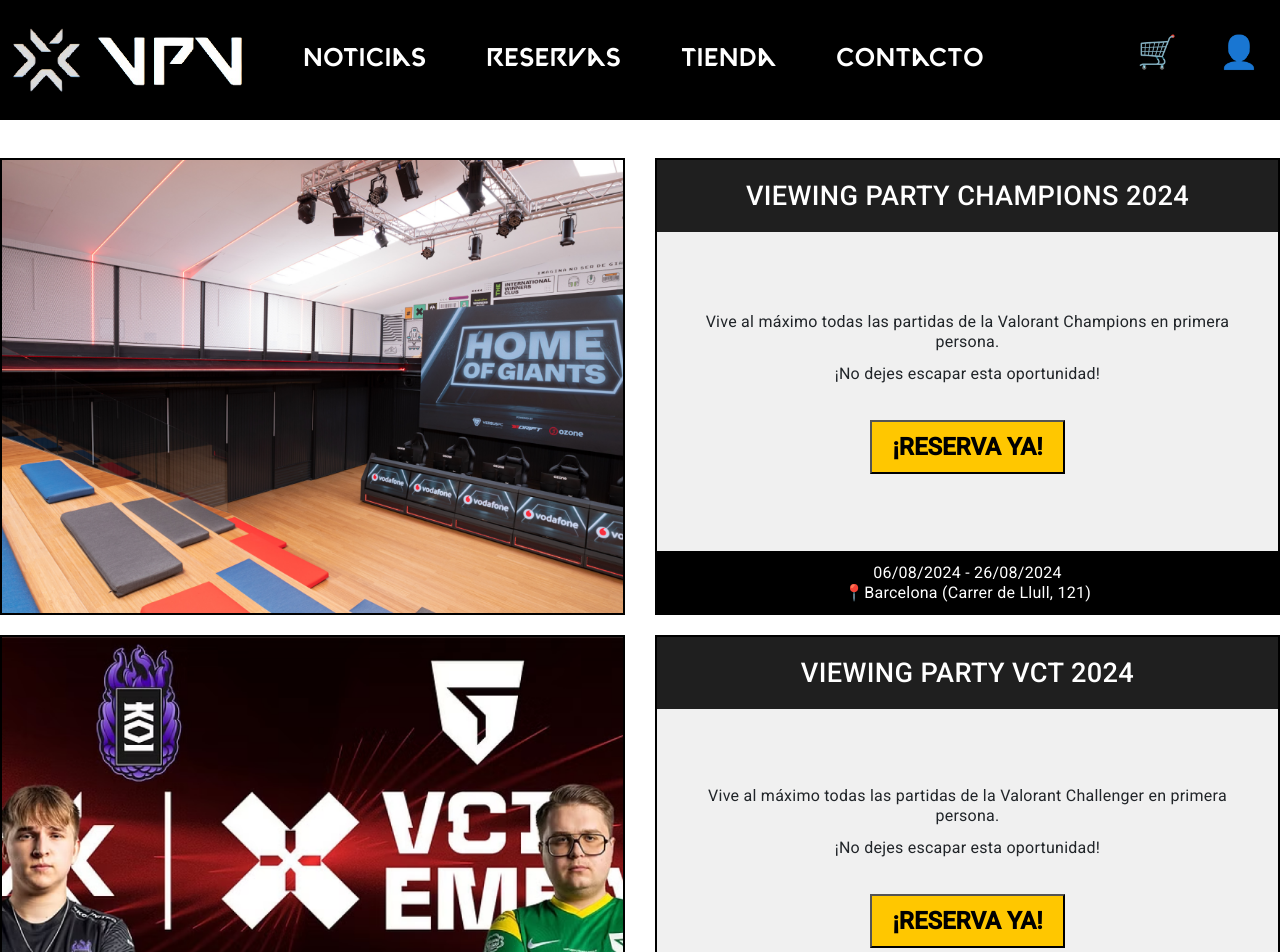
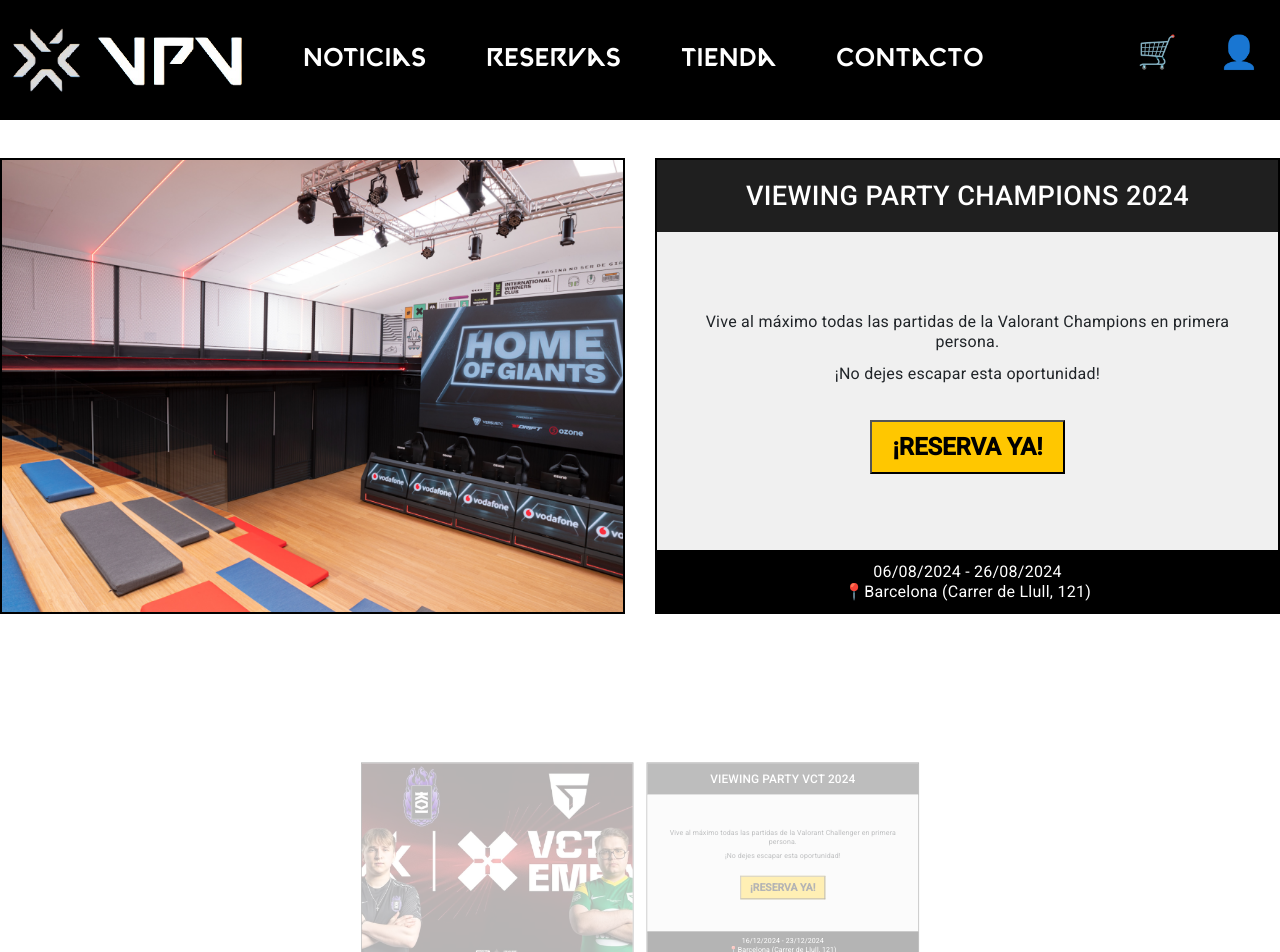
Before and after one commit to ivanalggon/ViewingPartyValorant, an Angular app: page /noticias in a window 1280 px wide. Shown: the top 952 px of the page. Built offline with nearby package versions, Linux system fonts and the light colour scheme.

Commit message:
sin acabar animaciones home

```diff
--- a/src/app/components/footer/footer.component.css
+++ b/src/app/components/footer/footer.component.css
@@ -89,6 +89,8 @@ footer .containerFooter{
     width: 100%;
     padding: 20px;
     border-bottom: red 5px solid;
+    flex-wrap: wrap;
+
 }
 
 
--- a/src/app/components/sliderImg/sliderImg.component.css
+++ b/src/app/components/sliderImg/sliderImg.component.css
@@ -25,7 +25,7 @@
     float:left;
     transition:opacity .6s ease, transform .3s ease;
     overflow: hidden;
-    border-bottom: #000000 30px solid;
+    border-bottom: rgb(0, 0, 0) 3px solid;
 
   }
   .main-slider .swiper-image{
@@ -53,12 +53,13 @@
     padding-right: 150px;
   }
   h1{
-    font-size: 10vh;
+    font-size: clamp(3rem, 7vw, 7rem);
     margin:0 0 10px;
     text-shadow: 4px 4px 8px #000000;
     text-align: center;
     font-family: 'Valorant';
     color: #ffffff;
+    line-height: 1.5em;
   }
   p{
     text-shadow: 4px 4px 8px #000000;
--- a/src/app/pages/home/body.component.html
+++ b/src/app/pages/home/body.component.html
@@ -1,4 +1,5 @@
 <app-sliderImg></app-sliderImg>
+<app-partners-slider></app-partners-slider>
 <div class="container">
     <app-noticias></app-noticias>
 </div>
--- a/src/app/pages/home/body.component.ts
+++ b/src/app/pages/home/body.component.ts
@@ -5,10 +5,11 @@ import { TiendaComponent } from '../tienda/tienda.component';
 import { NoticiasComponent } from '../noticias/noticias.component';
 import { sliderImgComponent } from '../../components/sliderImg/sliderImg.component';
 import { ContactoComponent} from '../contacto/contacto.component';
+import { PartnersSliderComponent } from '../../components/partners-slider/partners-slider.component';
 
 @Component({
   selector: 'app-body',
-  imports: [CommonModule, ReservasComponent, TiendaComponent, NoticiasComponent,sliderImgComponent, ContactoComponent],
+  imports: [CommonModule, ReservasComponent, TiendaComponent, NoticiasComponent,sliderImgComponent, ContactoComponent, PartnersSliderComponent],
   standalone: true,
   templateUrl: './body.component.html',
   styleUrls: ['./body.component.css']
--- a/src/app/pages/noticias/noticias.component.css
+++ b/src/app/pages/noticias/noticias.component.css
@@ -82,3 +82,26 @@ button:hover{
   background-color: #ff0000;
   color: white;
 }
+
+@keyframes show {
+	from {
+		opacity: 0;
+		scale: 20%;
+	}
+
+	to {
+		opacity: 1;
+		scale: 100%;
+	}
+}
+
+.tarjeta {
+	view-timeline-name: --image;
+	view-timeline-axis: block;
+
+	animation-timeline: --image;
+	animation-name: show;
+
+	animation-range: entry 25% cover 30%;
+	animation-fill-mode: both;
+}
--- a/src/app/pages/noticias/noticias.component.html
+++ b/src/app/pages/noticias/noticias.component.html
@@ -1,5 +1,5 @@
 <div class="contenedorNoticias">
-  <div class="tarjeta">
+  <section class="tarjeta">
     <div class="imgTarjeta">
       <img src="../assets/img/image1.jpg" alt="">
     </div>
@@ -10,17 +10,18 @@
       <div class="cuerpo">
         <p>Vive al máximo todas las partidas de la Valorant Champions en primera persona.</p>
         <p>¡No dejes escapar esta oportunidad!</p>
-        <a href="/reservas"><button class="botonNoticias">¡RESERVA YA!
-        </button></a>
+        <a href="/reservas">
+          <button class="botonNoticias">¡RESERVA YA!</button>
+        </a>
       </div>
       <div class="pie">
         <p>06/08/2024 - 26/08/2024</p>
         <p>📍Barcelona (Carrer de Llull, 121)</p>
       </div>
     </div>
-  </div>
+  </section>
   <br>
-  <div class="tarjeta">
+  <section class="tarjeta">
     <div class="imgTarjeta">
       <img src="../assets/img/image2.jpg" alt="">
     </div>
@@ -39,5 +40,5 @@
         <p>📍Barcelona (Carrer de Llull, 121)</p>
       </div>
     </div>
-  </div>
+  </section>
 </div>
```
